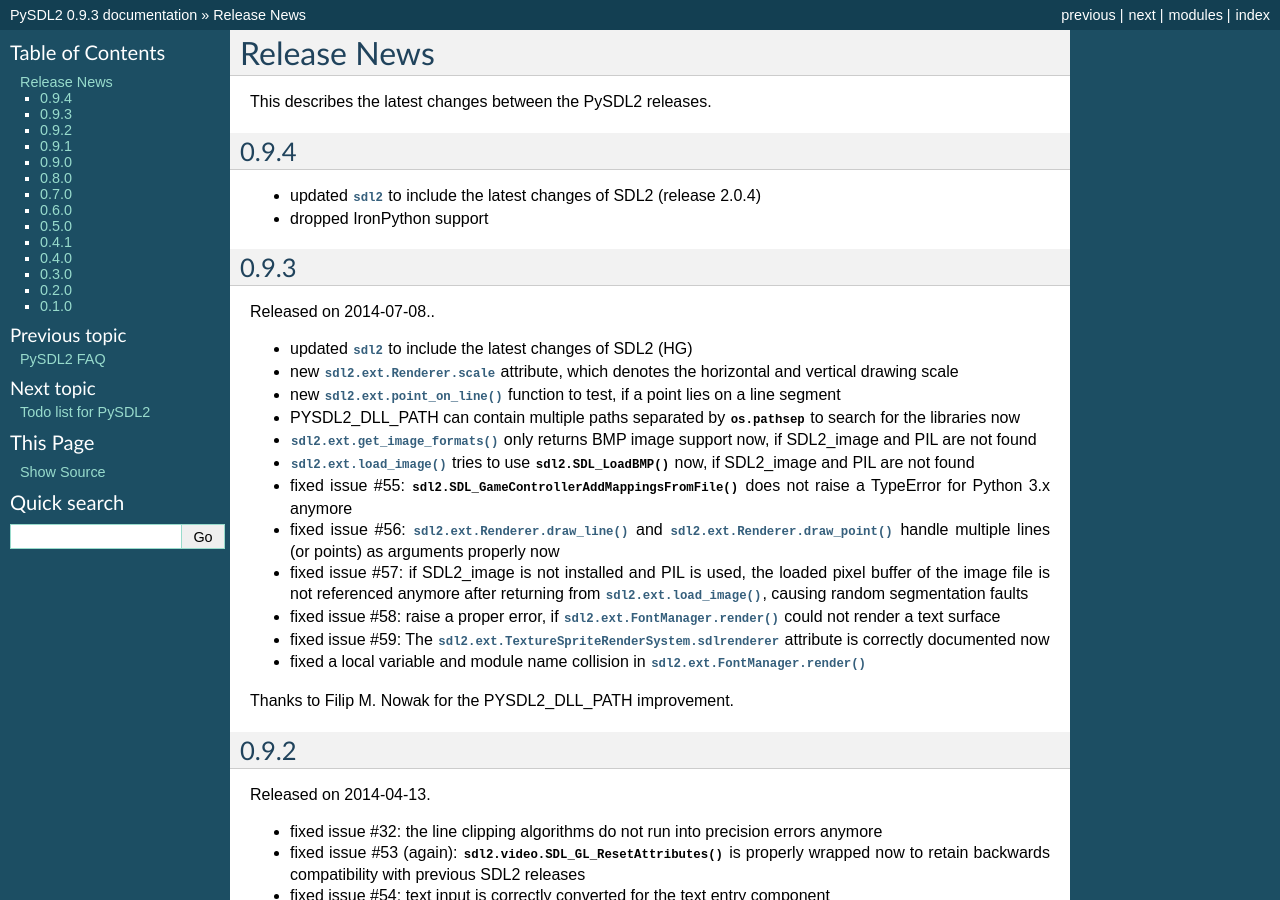
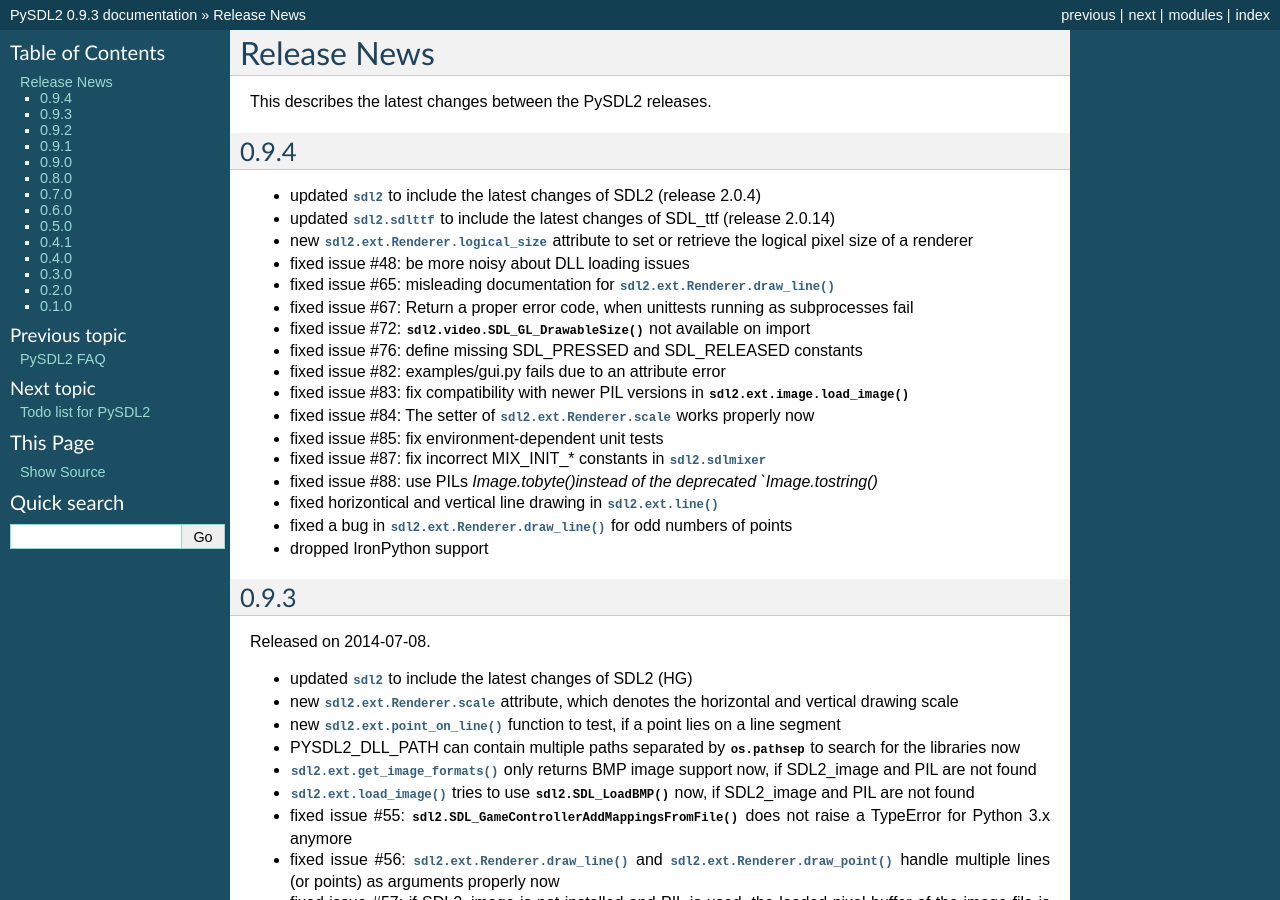
Before and after one commit to py-sdl/py-sdl2, a Sphinx documentation site: the page built from doc/news.rst, in a window 1280 px wide and 900 px high. Built offline with Sphinx 7.4.7, drawn with Linux system fonts in a browser that asks for light colours.

Commit message:
- Added release news and contributors.

```diff
--- a/AUTHORS.txt
+++ b/AUTHORS.txt
@@ -13,4 +13,5 @@
 Sven Eckelmann, Marcel Rodrigues, Michael McCandless, Andreas Schiefer,
 Franz Schrober, Roger Flores, otus, Mihail Latyshov, Todd Rovito, Bil Bas,
 Dan McCombs, William Manire, Radomir Dopieralski, Joe Polak, Jordan F, DR0ID,
-Filip M. Nowak, David Farler, Max Bareiss, Kenneth Long
+Filip M. Nowak, David Farler, Max Bareiss, Kenneth Long, Robert Winkler,
+Jones Romao, smea lum, Linus Heckemann
--- a/doc/news.rst
+++ b/doc/news.rst
@@ -4,14 +4,31 @@
 
 0.9.4
 -----
-* updated :mod:`sdl2` to include the latest changes of SDL2 (release 2.0.4)
-* dropped IronPython support
 
 
+* updated :mod:`sdl2` to include the latest changes of SDL2 (release 2.0.4)
+* updated :mod:`sdl2.sdlttf` to include the latest changes of SDL_ttf (release 2.0.14)
+* new :attr:`sdl2.ext.Renderer.logical_size` attribute to set or retrieve the logical
+  pixel size of a renderer
+* fixed issue #48: be more noisy about DLL loading issues
+* fixed issue #65: misleading documentation for :meth:`sdl2.ext.Renderer.draw_line()`
+* fixed issue #67: Return a proper error code, when unittests running as subprocesses fail
+* fixed issue #72: :func:`sdl2.video.SDL_GL_DrawableSize()` not available on import
+* fixed issue #76: define missing SDL_PRESSED and SDL_RELEASED constants
+* fixed issue #82: examples/gui.py fails due to an attribute error
+* fixed issue #83: fix compatibility with newer PIL versions in
+  :func:`sdl2.ext.image.load_image()`
+* fixed issue #84: The setter of :attr:`sdl2.ext.Renderer.scale` works properly now
+* fixed issue #85: fix environment-dependent unit tests
+* fixed issue #87: fix incorrect MIX_INIT_* constants in :mod:`sdl2.sdlmixer`
+* fixed issue #88: use PILs `Image.tobyte()instead of the deprecated `Image.tostring()`
+* fixed horizontical and vertical line drawing in :func:`sdl2.ext.line()`
+* fixed a bug in :meth:`sdl2.ext.Renderer.draw_line()` for odd numbers of points
+* dropped IronPython support
 
 0.9.3
 -----
-Released on 2014-07-08..
+Released on 2014-07-08.
 
 * updated :mod:`sdl2` to include the latest changes of SDL2 (HG)
 * new :attr:`sdl2.ext.Renderer.scale` attribute, which denotes the horizontal
```
